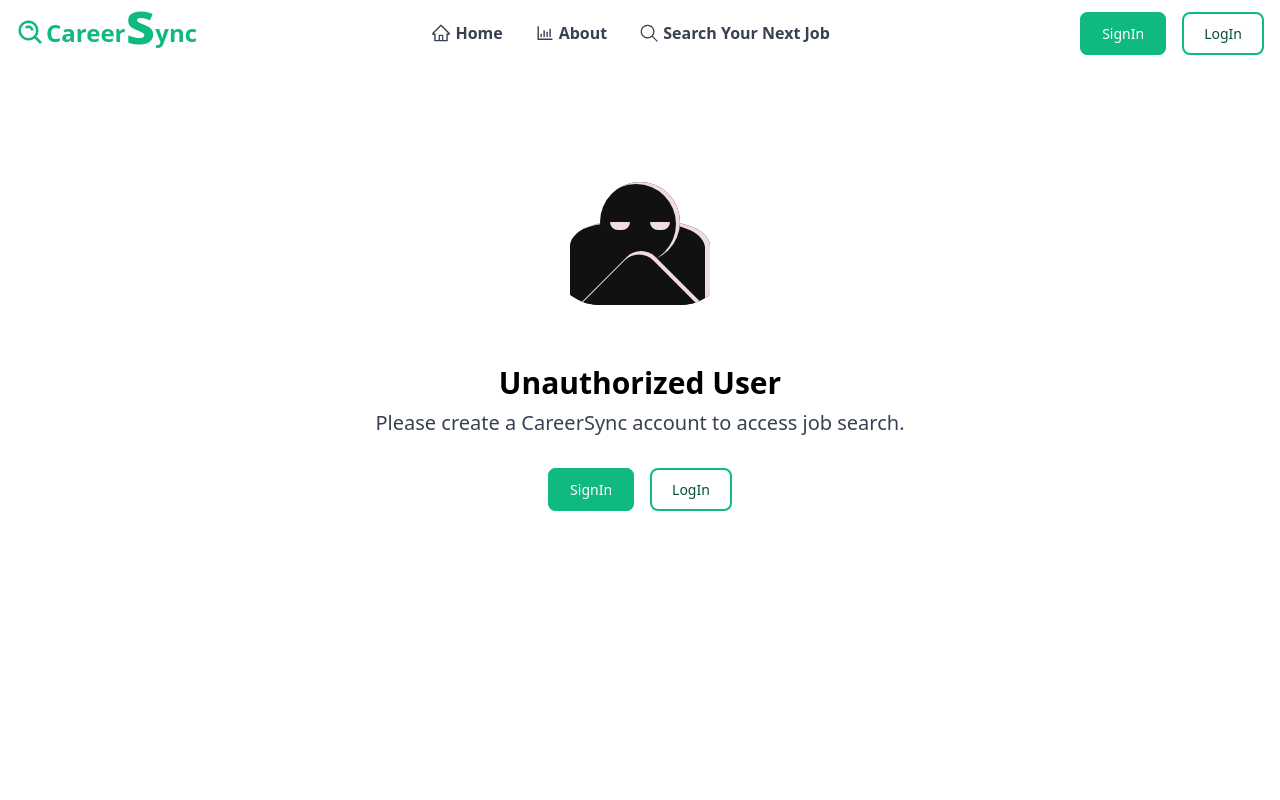
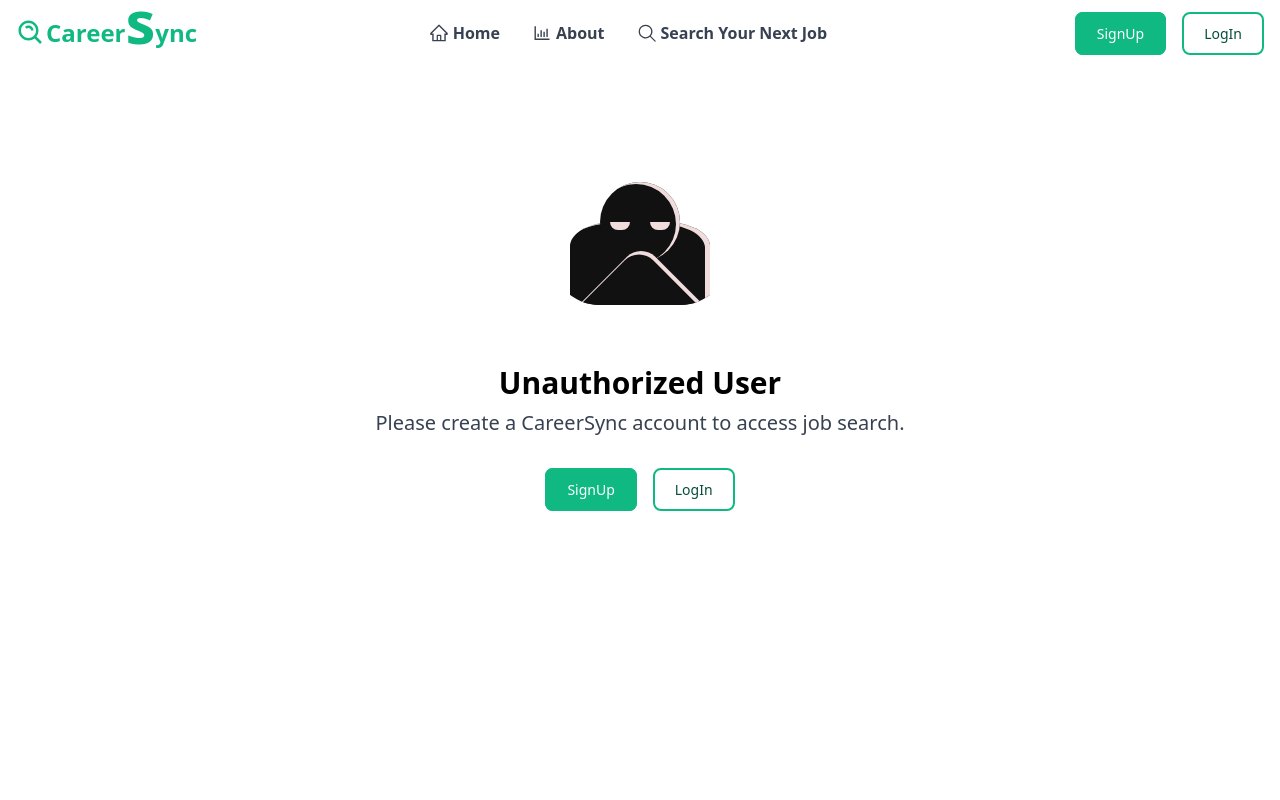
Before and after one commit to Saif-Arshad/careerSync, a Next.js app: page /create-account in a window 1280 px wide. Shown: the top 800 px of the page. Built offline with nearby package versions, Linux system fonts and the light colour scheme.

Commit message:
Reanaming SignIn tp SignUp

```diff
--- a/src/Components/Nav/Header.tsx
+++ b/src/Components/Nav/Header.tsx
@@ -32,10 +32,10 @@
 
 
             <Link
-              href="/signin"
+              href="/signup"
               className="text-white border-emerald-500 border-2 bg-emerald-500 hover:bg-emerald-700 hover:border-emerald-700 focus:ring-4 focus:ring-emerald-300 font-medium rounded-lg text-sm px-4 lg:px-5 py-2 lg:py-2.5 sm:mr-2 lg:mr-0  focus:outline-none "
             >
-              SignIn
+              SignUp
             </Link>
             <Link
               href="/login"
--- a/src/app/about/page.tsx
+++ b/src/app/about/page.tsx
@@ -70,7 +70,7 @@
         <span className="block font-bold  bg-emerald-500 bg-clip-text text-lg mt-3 md:mt-0 md:text-xl text-transparent">Start With Creating Your Account</span>
     </h2>
     <div className="mt-6 space-y-4 sm:space-y-0 sm:flex sm:space-x-5">
-        <Link href="/signin"
+        <Link href="/signup"
            className="w-full flex items-center justify-center px-8 py-3 border border-transparent text-base font-medium rounded-md text-white bg-emerald-500 hover:bg-emerald-700 md:py-4 md:text-lg md:px-10">Get
             started
         </Link>
--- a/src/app/create-account/page.tsx
+++ b/src/app/create-account/page.tsx
@@ -13,10 +13,10 @@
 
 
 <Link
-  href="/signin"
+  href="/signup"
   className="text-white border-emerald-500 border-2 bg-emerald-500 hover:bg-emerald-700 hover:border-emerald-700 focus:ring-4 focus:ring-emerald-300 font-medium rounded-lg text-sm px-4 lg:px-5 py-2 lg:py-2.5 sm:mr-2 lg:mr-0  focus:outline-none "
 >
-  SignIn
+  SignUp
 </Link>
 <Link
   href="/login"
--- a/src/app/forget-password/page.tsx
+++ b/src/app/forget-password/page.tsx
@@ -210,9 +210,9 @@
                 <div className=" flex flex-wrap justify-around flex-col sm:flex-row space-y-4 sm:space-y-0">
                   <Link
                     className="inline-block text-sm text-blue-500 dark:text-blue-500 align-baseline hover:text-blue-800"
-                    href="/signin"
+                    href="/signup"
                   >
-                    Don&apos;t have an account? SignIn!
+                    Don&apos;t have an account? SignUp!
                   </Link>
                 </div>
               </form>
--- a/src/app/login/page.tsx
+++ b/src/app/login/page.tsx
@@ -152,8 +152,8 @@
 						<hr className="mb-6 border-t" />
 						<div className=" flex flex-wrap justify-around flex-col sm:flex-row space-y-4 sm:space-y-0">
 							<Link className="inline-block text-sm text-blue-500  align-baseline hover:text-blue-800"
-								href="/signin">
-								Don&apos;t  have an account? SignIn!
+								href="/signup">
+								Don&apos;t  have an account? SignUp!
 							</Link>
 							<Link className="inline-block text-sm text-blue-500 align-baseline hover:text-blue-800"
 								href="/forget-password">
--- a/src/app/page.tsx
+++ b/src/app/page.tsx
@@ -27,7 +27,7 @@
             Our mission is to create products that provide opportunities for all job seekers we’re fostering a world where people have the support and resources they need to find a job that loves them back.
             </p>
             <div className="mb-4 space-x-0 md:space-x-2 md:mb-8">
-                <Link href="/signin" className="inline-flex items-center justify-center w-full px-6 py-3 mb-2 text-lg text-white bg-emerald-500 hover:bg-emerald-700 rounded-2xl sm:w-auto sm:mb-0">
+                <Link href="/signup" className="inline-flex items-center justify-center w-full px-6 py-3 mb-2 text-lg text-white bg-emerald-500 hover:bg-emerald-700 rounded-2xl sm:w-auto sm:mb-0">
                     Get Started
                     <svg className="w-4 h-4 ml-1" xmlns="http://www.w3.org/2000/svg" viewBox="0 0 20 20" fill="currentColor"><path fillRule="evenodd" d="M10.293 3.293a1 1 0 011.414 0l6 6a1 1 0 010 1.414l-6 6a1 1 0 01-1.414-1.414L14.586 11H3a1 1 0 110-2h11.586l-4.293-4.293a1 1 0 010-1.414z" clipRule="evenodd"></path></svg>
                 </Link>
@@ -236,9 +236,9 @@
                 </Link>
             </div>
             <div className="ml-3 inline-flex rounded-md shadow">
-                <Link href="/signin"
+                <Link href="/signup"
                     className="inline-flex items-center justify-center px-5 py-3 border border-transparent text-base leading-6 font-medium rounded-md text-white bg-emerald-600 hover:bg-emerald-500 focus:outline-none focus:shadow-outline transition duration-150 ease-in-out">
-                    Sign In
+                    Sign Up
                 </Link>
             </div>
         </div>
--- a/src/app/signin/page.tsx
+++ b/src/app/signup/page.tsx
@@ -53,7 +53,7 @@
 			});
 			const { userExists } = await checkAlready.json();
 			if (userExists) {
-				toast.error("Email Already Exist Try Another Email to signIn");
+				toast.error("Email Already Exist Try Another Email to signUp");
 	setloader(false)
 
 				return;
```
